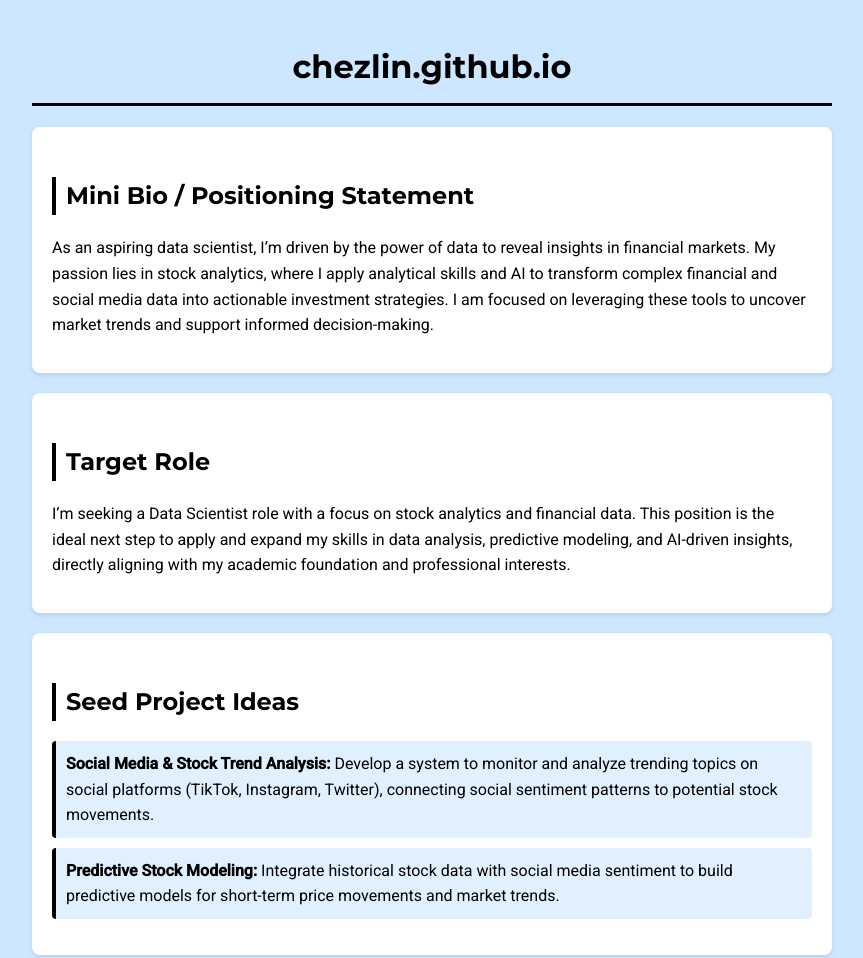
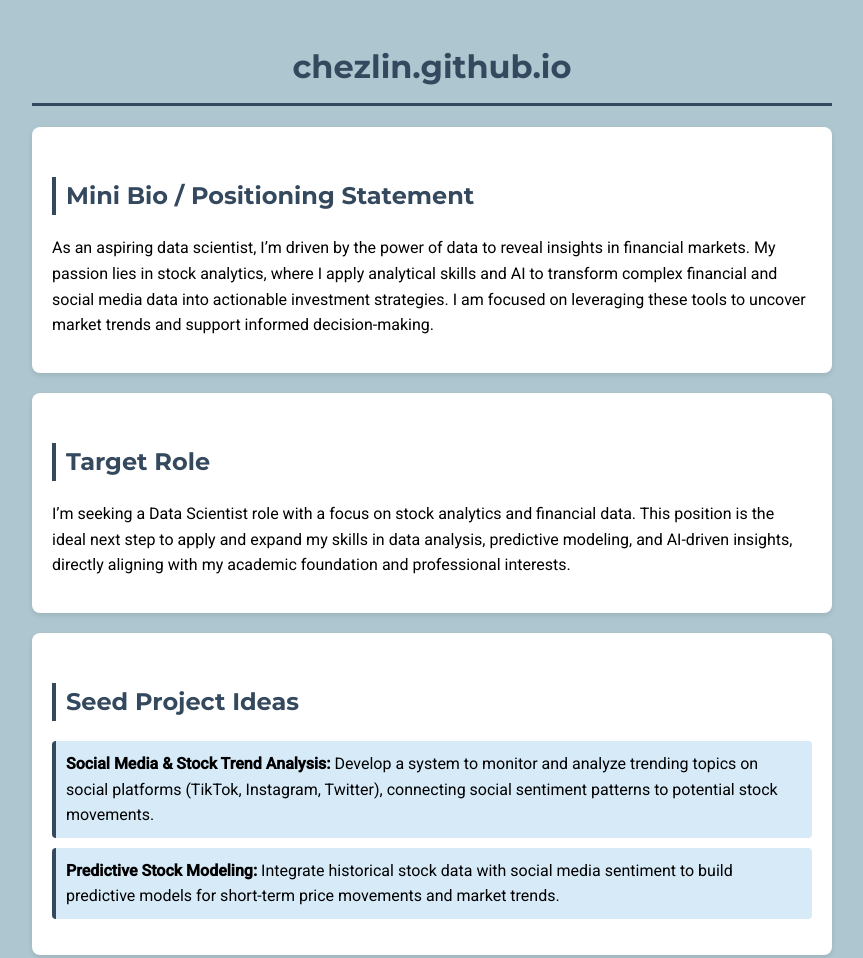
Before and after one commit to chezl1nesau/chezlin.github.io, a plain HTML site: page index.html in a window 1280 px wide. Shown: the top 958 px of the page, without its empty margins (208-1071 px from the left). Drawn offline with Linux system fonts and the light colour scheme.

Commit message:
Update index.html

```diff
--- a/index.html
+++ b/index.html
@@ -11,24 +11,24 @@
         body {
             font-family: 'Roboto', sans-serif;
             line-height: 1.6;
-            color: #000; /* Black text */
-            background-color: #cce7ff; /* Pastel blue background */
+            color: #000; /* Black body text */
+            background-color: #AEC6CF; /* Pastel blue background */
             margin: 0 auto;
             padding: 20px;
             max-width: 800px;
         }
         h1, h2, h3 {
             font-family: 'Montserrat', sans-serif;
-            color: #000; /* Black headings */
-            font-weight: bold; /* Bold headings */
+            color: #34495E; /* Dark complementary color for headings */
+            font-weight: bold;
         }
         h1 {
             text-align: center;
-            border-bottom: 3px solid #000; /* Black border */
+            border-bottom: 3px solid #34495E; /* Matches heading color */
             padding-bottom: 10px;
         }
         h2 {
-            border-left: 4px solid #000; /* Black left border */
+            border-left: 4px solid #34495E;
             padding-left: 10px;
             margin-top: 30px;
         }
@@ -38,7 +38,7 @@
         }
         /* Section-specific styles */
         .section {
-            background-color: #ffffff; /* Keep section white for readability */
+            background-color: #ffffff; /* White sections for readability */
             padding: 20px;
             margin: 20px 0;
             border-radius: 8px;
@@ -49,10 +49,10 @@
             padding: 0;
         }
         .goals li, .projects li {
-            background-color: #e0f0ff; /* Light blue for list items */
+            background-color: #D6EAF8; /* Light complementary background for list items */
             margin: 10px 0;
             padding: 10px;
-            border-left: 4px solid #000; /* Black left border */
+            border-left: 4px solid #34495E; /* Heading color for consistency */
             border-radius: 4px;
         }
         /* Responsive for mobile */
```
